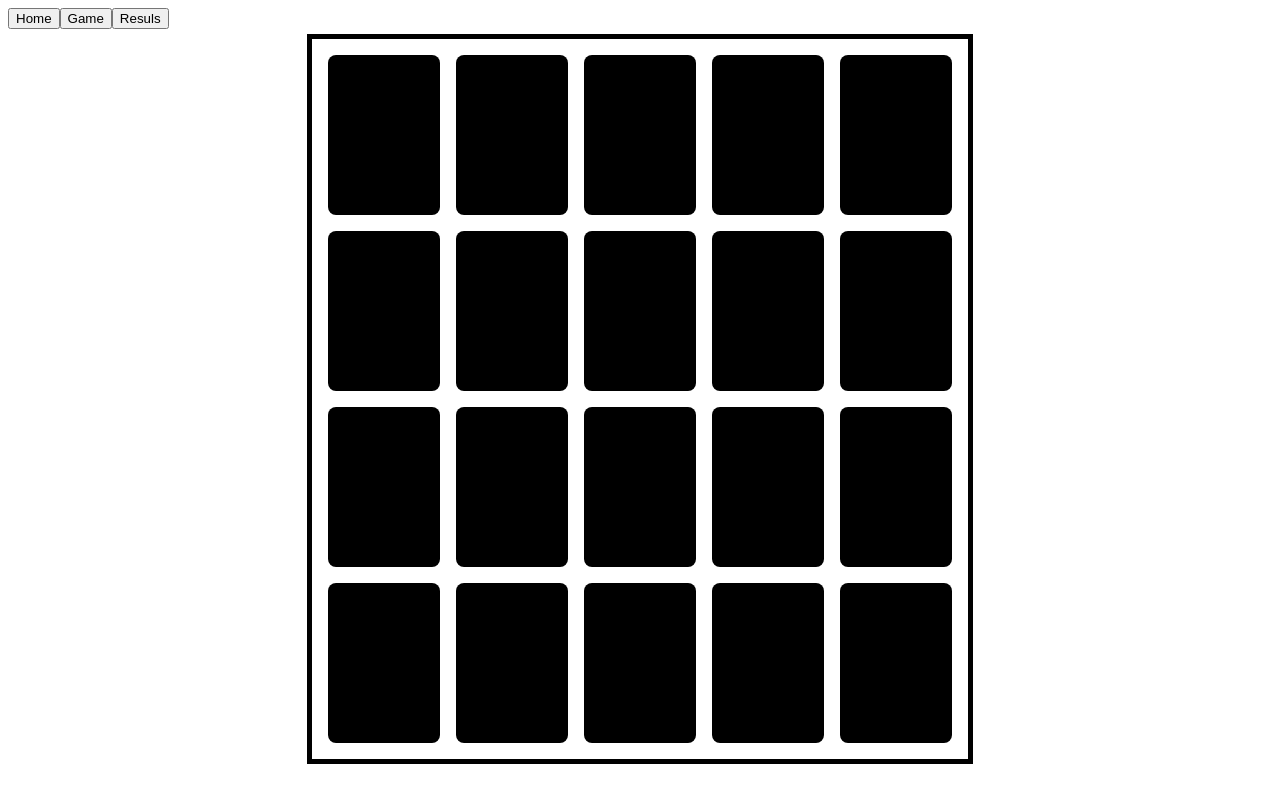
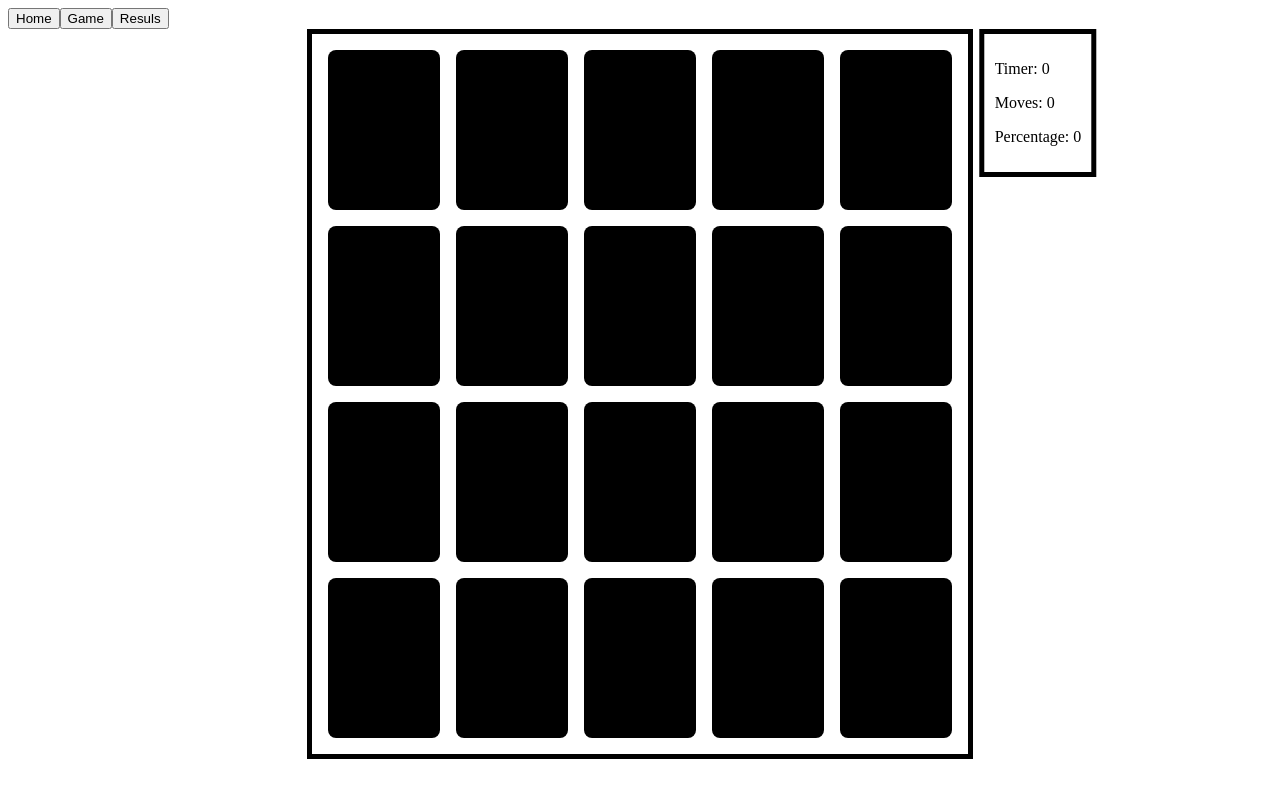
Before and after one commit to FearlessAtom/component-oriented-programming, a React (Vite) app: page / in a window 1280 px wide. Both pictures are taken after a click on the button "Game". Built offline with nearby package versions, Linux system fonts and the light colour scheme.

Commit message:
feat: add ScoreBoard component

```diff
--- a/src/App.css
+++ b/src/App.css
@@ -1,3 +1,8 @@
+*
+{
+    box-sizing: border-box;
+}
+
 .navbar
 {
     margin-bottom: 5px;
--- a/src/components/Board/Board.jsx
+++ b/src/components/Board/Board.jsx
@@ -1,19 +1,9 @@
-import { Card }  from "../Card/Card"
 import styles from "../Board/Board.module.css";
 
-function Board({ card_count })
+function Board({  children })
 {
-    let cards = [];
-
-    for (let i = 0; i < card_count; i++)
-    {
-        cards.push({ id: i });
-    }
-
-    cards = cards.map(card => <Card key={card.id} />);
-
     return <div className={ styles.board }>
-        { cards }
+        { children }
     </div>
 }
 
--- a/src/components/Board/Board.module.css
+++ b/src/components/Board/Board.module.css
@@ -1,10 +1,11 @@
 .board
 {
     display: grid;
+    position: relative;
     grid-template-columns: repeat(5, 1fr);
     justify-content: center;
     align-items: center;
     gap: 1rem;
     padding: 1rem;
-    border: 5px solid black;
+    outline: 5px solid black;
 }
--- /dev/null
+++ b/src/components/ScoreBoard/ScoreBoard.jsx
@@ -0,0 +1,12 @@
+import styles from "../ScoreBoard/ScoreBoard.module.css";
+
+function ScoreBoard()
+{
+    return <div className={ styles.container }>
+        <p>Timer: 0</p>
+        <p>Moves: 0</p>
+        <p>Percentage: 0</p>
+    </div>
+}
+
+export { ScoreBoard };
--- /dev/null
+++ b/src/components/ScoreBoard/ScoreBoard.module.css
@@ -0,0 +1,11 @@
+.container
+{
+    display: inline-block;
+    white-space: nowrap;
+    padding: 10px;
+    border: 5px solid black;
+    position: absolute;
+    top: -5px;
+    right: 0;
+    transform: translateX(110%);
+}
--- a/src/components/index.js
+++ b/src/components/index.js
@@ -1,4 +1,5 @@
 import { Card } from "./Card/Card";
 import { Board } from "./Board/Board";
+import { ScoreBoard } from "./ScoreBoard/ScoreBoard";
 
-export { Card, Board };
+export { Card, Board, ScoreBoard };
--- a/src/pages/GamePage/GamePage.jsx
+++ b/src/pages/GamePage/GamePage.jsx
@@ -1,10 +1,24 @@
-import { Board } from "../../components";
+import { Board, Card, ScoreBoard } from "../../components";
 import styles from "../GamePage/GamePage.module.css"
 
 function GamePage()
 {
+    let card_count = 20;
+
+    let cards = [];
+
+    for (let i = 0; i < card_count; i++)
+    {
+        cards.push({ id: i });
+    }
+
+    cards = cards.map(card => <Card key={card.id} />);
+
     return <div className={styles.board_container}>
-        <Board card_count={ 20 } />
+        <Board card_count={ 20 }>
+            { cards }
+            <ScoreBoard></ScoreBoard>
+        </Board>
     </div>
 }
 
```
